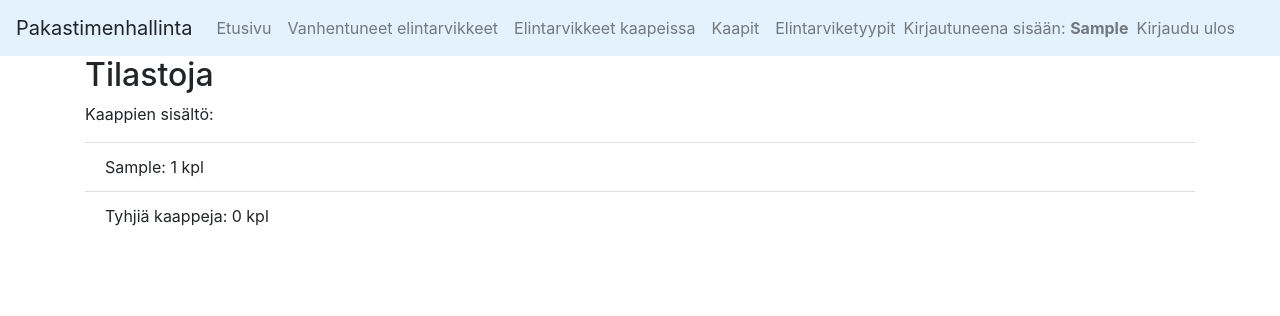
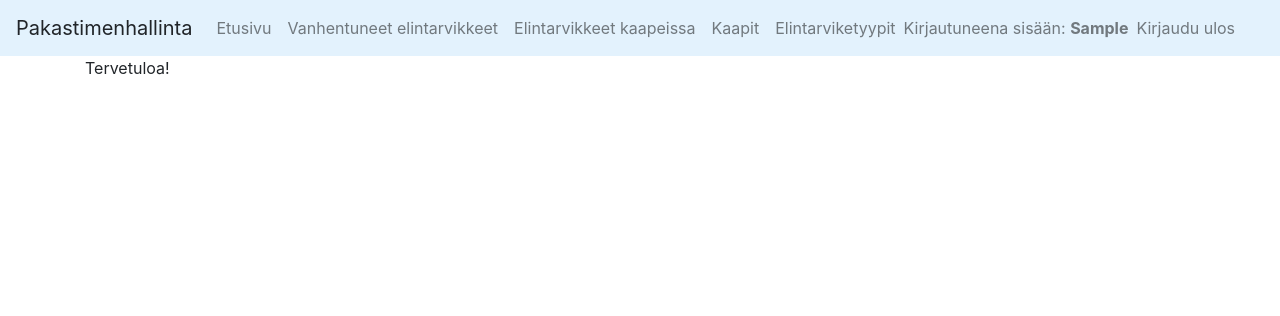
Before and after one commit to lukxsx/PakastimenHallinta, a Flask app: page / in a window 1280 px wide. Shown: the top 316 px of the page. Run offline with Flask 2, Linux system fonts and the light colour scheme; a user stored in the database is signed in; tables that the repository leaves empty hold one stand-in row (values such as "Sample post"); some libraries are stand-ins or nearby versions.

Commit message:
Tilastonäkymä siirretty omalle sivulle, vanhentuneet elintarvikkeet näkyvät vain niille kuuluvalle käyttäjälle

```diff
--- a/application/kaappi/models.py
+++ b/application/kaappi/models.py
@@ -13,12 +13,13 @@ class Kaappi(Base):
         self.nimi = nimi
 
     @staticmethod
-    def kaappisisalto():
+    def kaappisisalto(k_id):
         kysely = text("SELECT kaappi.nimi, SUM(elintarvike_kaapissa.maara)"
                       " FROM elintarvike_kaapissa"
                       " LEFT JOIN kaappi ON elintarvike_kaapissa.kaappi_id=kaappi.id"
+                      " WHERE kaappi.kayttaja_id = :x"
                       " GROUP BY kaappi.nimi")
-        tulos = db.engine.execute(kysely)
+        tulos = db.engine.execute(kysely, x=k_id)
 
         listaus = []
         for rivi in tulos:
@@ -27,9 +28,10 @@ class Kaappi(Base):
         return listaus
 
     @staticmethod
-    def tyhjatkaapit():
-        kysely = text("SELECT COUNT(id) FROM kaappi WHERE id NOT IN (SELECT kaappi_id FROM elintarvike_kaapissa)")
-        tulos = db.engine.execute(kysely)
+    def tyhjatkaapit(k_id):
+        kysely = text("SELECT COUNT(id) FROM kaappi WHERE id NOT IN (SELECT kaappi_id FROM elintarvike_kaapissa)"
+                      " AND kaappi.kayttaja_id = :x")
+        tulos = db.engine.execute(kysely, x=k_id)
 
         listaus = []
         for rivi in tulos:
--- a/application/paivays/views.py
+++ b/application/paivays/views.py
@@ -1,7 +1,7 @@
 import datetime
 
 from flask import redirect, render_template, url_for
-from flask_login import login_required
+from flask_login import login_required, current_user
 
 from application import app, db
 from application.elintarvike.models import Elintarvike
@@ -23,7 +23,7 @@ class Vanhentunut:
 @login_required
 def vanhentuneet():
     today = datetime.date.today()
-    ek = ElintarvikeKaapissa.query.all()
+    ek = ElintarvikeKaapissa.query.filter_by(kayttaja_id=current_user.id).all()
     vanhentuneet = []
     for elink in ek:
         s = Elintarvike.query.filter_by(id=elink.elintarvike_id).first()
--- a/application/templates/index.html
+++ b/application/templates/index.html
@@ -2,27 +2,7 @@
 
 {% block body %}
     {% if current_user.is_authenticated %}
-        <h2>Tilastoja</h2>
-        {% if kaappisisalto is defined %}
-
-            {% if not kaappisisalto %}
-                <p><i>Kaikki kaapit ovat tyhjiä :(</i></p>
-            {% else %}
-                <p>
-                    Kaappien sisältö:
-                </p>
-                <ul class="list-group list-group-flush">
-                    {% for k in kaappisisalto %}
-                        <li class="list-group-item">
-                            {{ k.kaappi }}: {{ k.el }} kpl
-                        </li>
-                    {% endfor %}
-                <li class="list-group-item">
-                            Tyhjiä kaappeja: {{ tyhjat }} kpl
-                        </li>
-                </ul>
-            {% endif %}
-        {% endif %}
+        <p>Tervetuloa!</p>
     {% else %}
         <h1>Tervetuloa</h1>
         <p>Kirjaudu sisään, ole hyvä.</p>
--- a/application/views.py
+++ b/application/views.py
@@ -1,7 +1,14 @@
 from flask import render_template
 from application import app
 from application.kaappi.models import Kaappi
+from flask_login import login_required, current_user
 
 @app.route("/")
 def index():
-    return render_template("index.html", kaappisisalto = Kaappi.kaappisisalto(), tyhjat = Kaappi.tyhjatkaapit())
+    return render_template("index.html")
+
+@app.route("/tilastot")
+@login_required
+def tilastot():
+    return render_template("tilastot.html", kaappisisalto = Kaappi.kaappisisalto(k_id=current_user.id),
+                           tyhjat = Kaappi.tyhjatkaapit(k_id=current_user.id))
```
